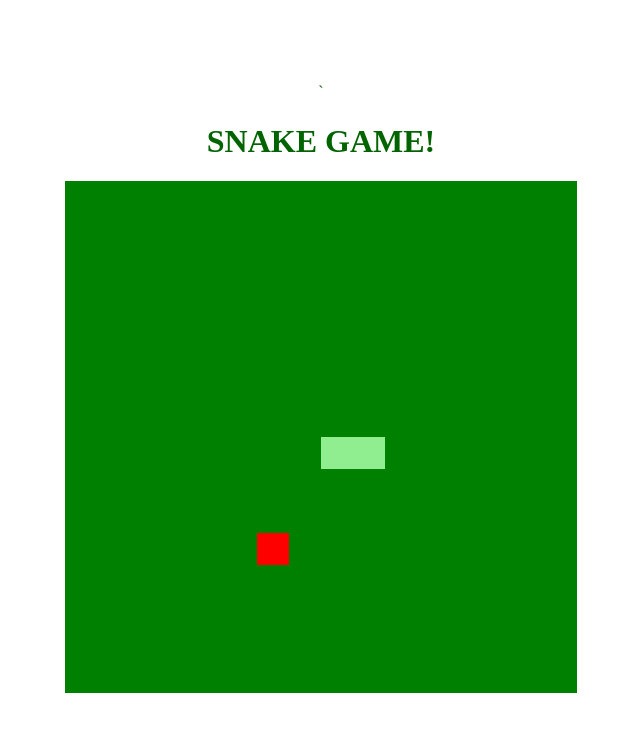
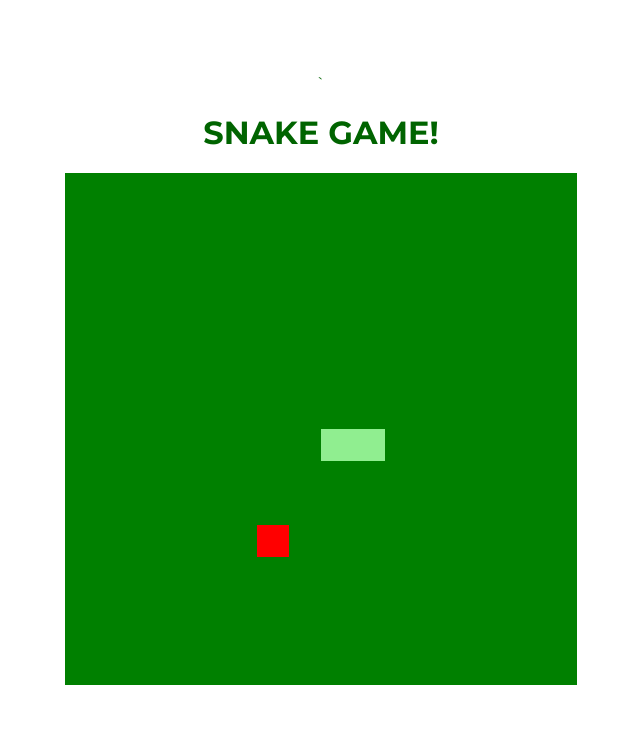
Before and after one commit to imjopa/snake-game-js, a plain HTML site: page index.html in a window 1280 px wide. Shown: the whole page, without its empty margins (319-959 px from the left). Drawn offline with nearby package versions, Linux system fonts and the light colour scheme.

Commit message:
changes in title

```diff
--- a/index.html
+++ b/index.html
@@ -1,5 +1,6 @@
 <!DOCTYPE html>
 <html lang="en">
+
 <head>
     <meta charset="UTF-8">
     <meta name="viewport" content="width=device-width, initial-scale=1.0">
@@ -7,9 +8,20 @@
     <link rel="stylesheet" href="style.css">
     <script defer src="script.js"></script>
     <title>Snake Game</title>
+
+    <link rel="stylesheet" href="https://cdnjs.cloudflare.com/ajax/libs/normalize/8.0.1/normalize.min.css"
+        integrity="sha512-NhSC1YmyruXifcj/KFRWoC561YpHpc5Jtzgvbuzx5VozKpWvQ+4nXhPdFgmx8xqexRcpAglTj9sIBWINXa8x5w=="
+        crossorigin="anonymous" referrerpolicy="no-referrer" />
+
+    <link rel="preconnect" href="https://fonts.googleapis.com">
+    <link rel="preconnect" href="https://fonts.gstatic.com" crossorigin>
+    <link href="https://fonts.googleapis.com/css2?family=Montserrat:wght@400;700&display=swap" rel="stylesheet">
+
 </head>
+
 <body>
     <h1>SNAKE GAME!</h1>
     <canvas id="snake" width="512" height="512"></canvas>
 </body>
+
 </html>
--- a/style.css
+++ b/style.css
@@ -1,3 +1,9 @@
+* {
+    font-family: 'Montserrat', sans-serif;
+    box-sizing: border-box;
+}
+
+
 body{
     height: 95vh;
     width: 95;
@@ -7,3 +13,10 @@ body{
     flex-direction: column;
     color: darkgreen;
 }
+
+h1 {
+    color: darkgreen;
+}
+
+#snake {
+}
```
